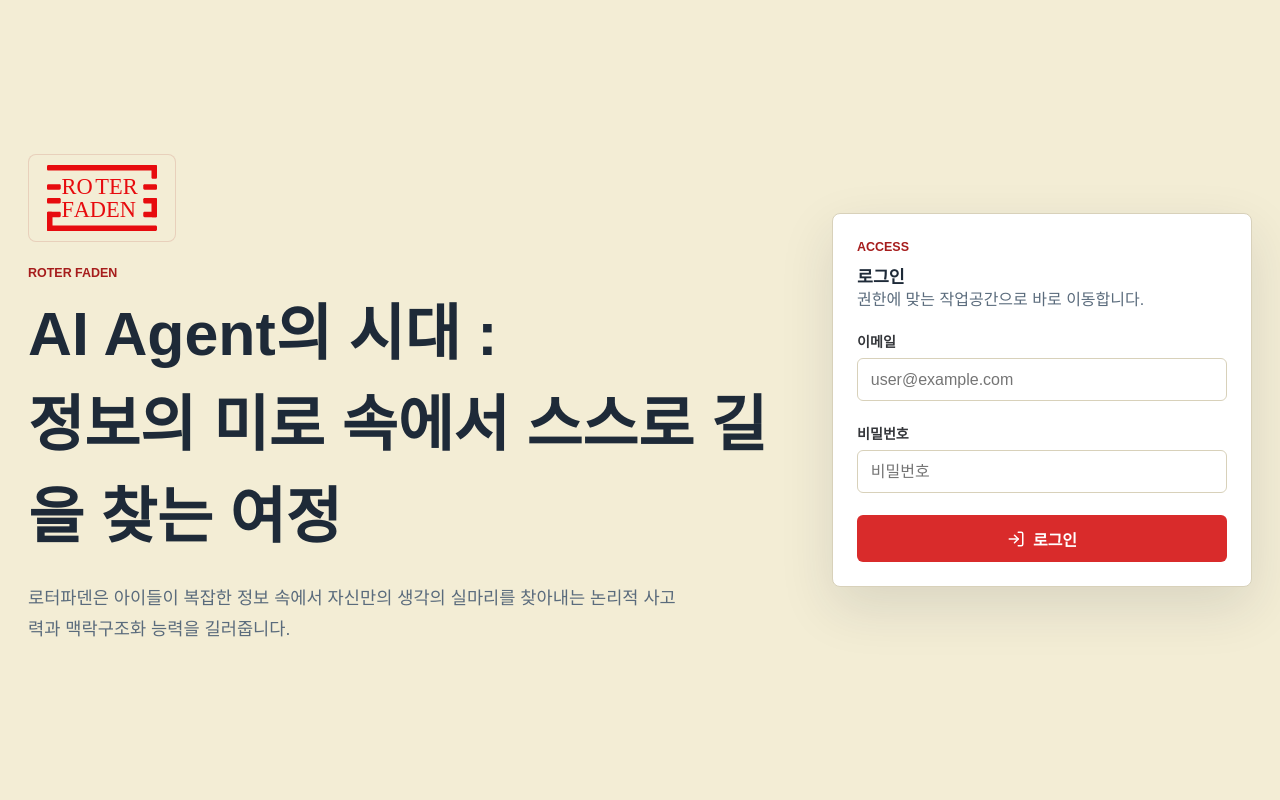
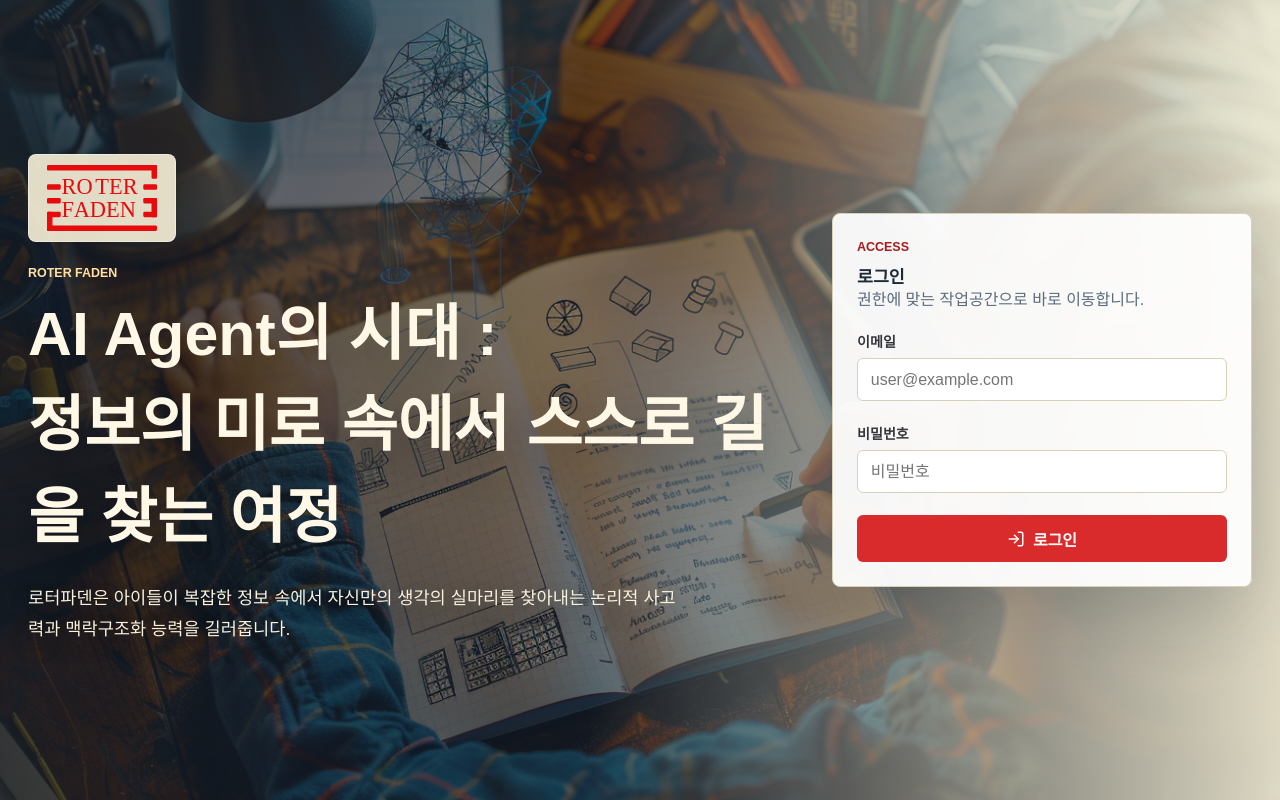
Before and after one commit to scottzeong/context-sketch-lab, a Next.js app: page / in a window 1280 px wide. Built offline with nearby package versions, Linux system fonts and the light colour scheme; no server answers; a web font is replaced by a local one.

Commit message:
Update front page background image

```diff
--- a/src/app/globals.css
+++ b/src/app/globals.css
@@ -2253,22 +2253,29 @@ p {
 
 .front-page {
   align-items: center;
+  background:
+    linear-gradient(90deg, rgba(18, 28, 39, 0.78) 0%, rgba(18, 28, 39, 0.5) 46%, rgba(243, 237, 213, 0.9) 100%),
+    url("/brand/Back-image.png") center / cover no-repeat;
   display: grid;
   gap: 28px;
   grid-template-columns: minmax(0, 1fr) minmax(320px, 420px);
   min-height: 100vh;
   padding: 28px;
+  position: relative;
 }
 
 .front-hero {
   max-width: 820px;
+  position: relative;
+  z-index: 1;
 }
 
 .front-logo {
   align-items: center;
-  background: var(--bg);
-  border: 1px solid rgba(166, 28, 28, 0.14);
-  border-radius: 8px;
+  background: rgba(243, 237, 213, 0.92);
+  border: 1px solid rgba(255, 255, 255, 0.42);
+  border-radius: 8px;
+  box-shadow: 0 18px 48px rgba(18, 28, 39, 0.18);
   display: inline-flex;
   height: 88px;
   margin-bottom: 22px;
@@ -2283,16 +2290,24 @@ p {
 }
 
 .front-hero h1 {
+  color: #fff8e6;
   font-size: clamp(1.7rem, 4.9vw, 3.8rem);
   line-height: 1.5;
   max-width: 880px;
+  text-shadow: 0 18px 48px rgba(0, 0, 0, 0.32);
 }
 
 .front-hero p:not(.eyebrow) {
+  color: #f8f1dc;
   font-size: 1.1rem;
   line-height: 1.8;
   margin-top: 20px;
   max-width: 650px;
+  text-shadow: 0 10px 30px rgba(0, 0, 0, 0.32);
+}
+
+.front-hero .eyebrow {
+  color: #ffe1a3;
 }
 
 .front-actions {
@@ -2305,7 +2320,11 @@ p {
 
 .front-login-panel {
   align-self: center;
+  background: rgba(255, 255, 255, 0.94);
+  box-shadow: 0 24px 70px rgba(18, 28, 39, 0.2);
   max-width: 420px;
+  position: relative;
+  z-index: 1;
 }
 
 .manual-page {
```
Also changed, not shown: public/brand/Back-image.png (added), public/brand/og-image.png.
